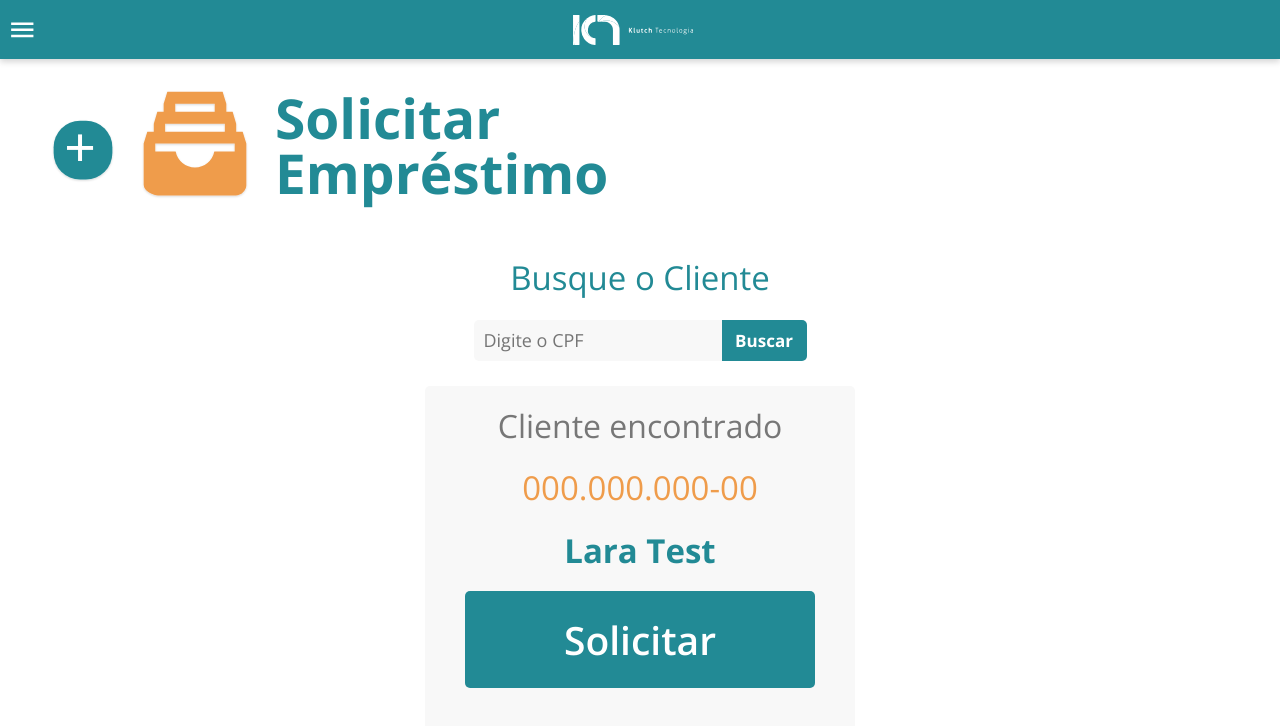
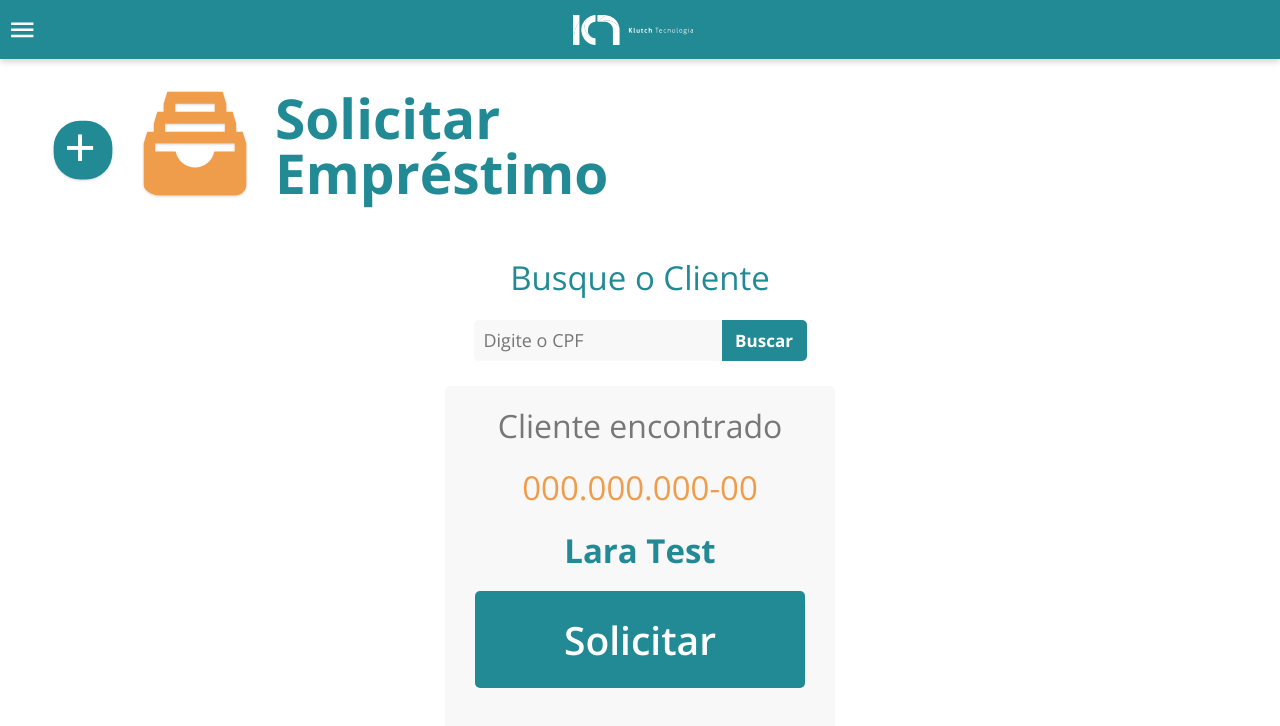
Before and after one commit to juvenalbruno/Desafio_Klutch, a React (Create React App) app: page /solicitation in a window 1280 px wide. Shown: the top 726 px of the page. Built offline with nearby package versions, Linux system fonts and the light colour scheme.

Commit message:
solicitacao

```diff
--- a/src/pages/Solicitation.tsx
+++ b/src/pages/Solicitation.tsx
@@ -92,7 +92,7 @@ const Input = styled.div`
 const Wrapp = styled.div`
     margin-top: 25px;
     height: 355px;
-    width: 430px;
+    width: 390px;
     background-color: var(--color-background);
     display: flex;
     flex-direction: column;
@@ -116,7 +116,7 @@ const Wrapp = styled.div`
     }
 
     button {
-        width: 350px;
+        width: 330px;
         height: 97px;
         margin-top: 18px;
 
```
